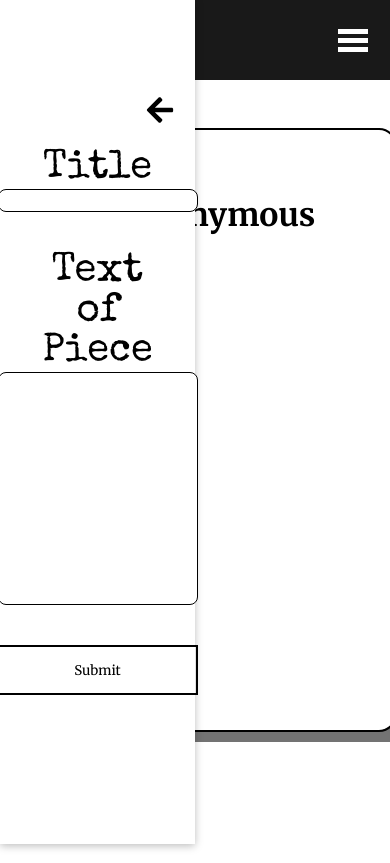
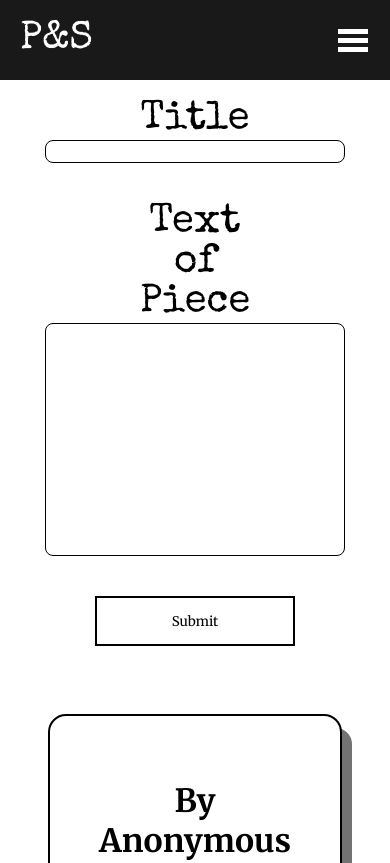
Before and after one commit to DavidUlloa6310/YourPapyrs, a React (Create React App) app in the folder client/: page /upload in a window 390 px wide. Shown: the top 863 px of the page. Built offline with nearby package versions, Linux system fonts and the light colour scheme.

Commit message:
Changed UploadForm styling

```diff
--- a/client/src/Components/UploadPage/UploadForm.module.css
+++ b/client/src/Components/UploadPage/UploadForm.module.css
@@ -28,12 +28,12 @@
 
 .input-div input,
 .input-div textarea {
-  width: 60%;
+  width: 300px;
   resize: none;
 }
 
 .button {
-  width: 60%;
+  width: 200px;
   height: 50px;
   outline: none;
   border: 2px solid black;
@@ -50,11 +50,3 @@
   width: 100vw;
   text-align: center;
 }
-
-@media screen and (max-width: 1024px) {
-  .input-div textarea,
-  .button,
-  .input-div input {
-    width: 200px;
-  }
-}
--- a/client/src/Components/UploadPage/UploadPage.jsx
+++ b/client/src/Components/UploadPage/UploadPage.jsx
@@ -38,17 +38,6 @@ function UploadPage(props) {
 
   return (
     <section className={styles["page"]}>
-      <FaArrowRight
-        size={30}
-        className={styles["open-arrow"]}
-        onClick={toggleShowDrawer}
-      ></FaArrowRight>
-      <Drawer
-        show={showDrawer}
-        isAbove={false}
-        className={styles["drawer"]}
-        styles={drawerStyle}
-      >
       <UploadForm
         onSubmit={submitHandler}
         onTitleChange={titleHandler}
@@ -56,12 +45,6 @@ function UploadPage(props) {
         content={content}
         title={title}
       ></UploadForm>
-        <FaArrowLeft
-          size={30}
-          className={styles["close-arrow"]}
-          onClick={toggleShowDrawer}
-        ></FaArrowLeft>
-      </Drawer>
       <Card className={styles["card"]}>
         <Piece content={content} author={author} title={title}></Piece>
       </Card>
--- a/client/src/Components/UploadPage/UploadPage.module.css
+++ b/client/src/Components/UploadPage/UploadPage.module.css
@@ -2,9 +2,10 @@
   min-width: 100vw;
   min-height: 80vh;
   display: flex;
-  flex-direction: column;
+  flex-direction: row;
   justify-content: center;
   align-items: center;
+  flex-wrap: wrap;
 }
 
 .card {
@@ -17,19 +18,6 @@
   text-overflow: clip;
 }
 
-.close-arrow {
-  position: absolute;
-  top: 75px;
-  right: 0;
-  margin: 20px;
-}
-
-.open-arrow {
-  position: absolute;
-  left: 20px;
-  top: 100px;
-}
-
 @media screen and (max-width: 1024px) {
   .card {
     min-height: 600px;
```
Lines whose indentation alone changed are shown as unchanged.
